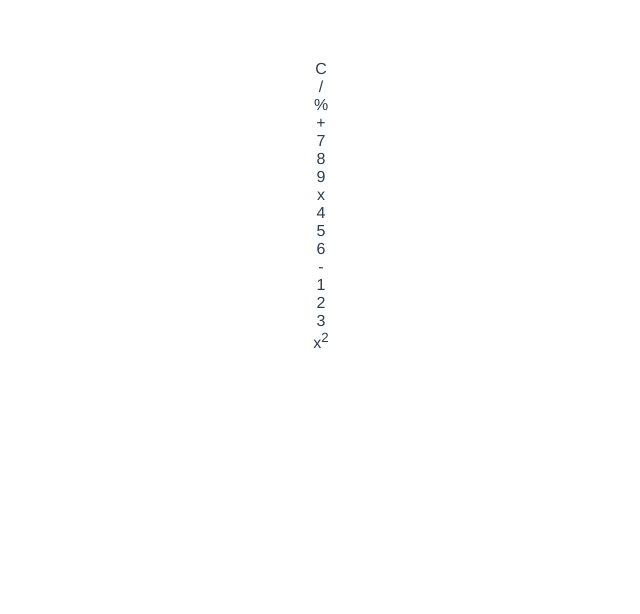
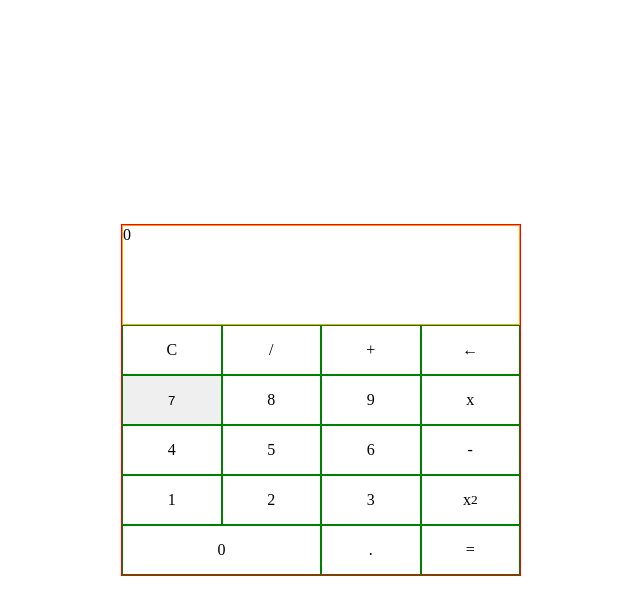
Before and after one commit to pylsar/vanilla_calc, a website built with Vite: page index.html in a window 1280 px wide. Shown: the whole page, without its empty margins (319-959 px from the left). Built offline with nearby package versions, Linux system fonts and the light colour scheme.

Commit message:
start logic

```diff
--- a/index.html
+++ b/index.html
@@ -11,32 +11,37 @@
       <div class="calc">
         <div class="calc__display">
           <div class="calc__display-prev"></div>
-          <div class="calc__display-current"></div>
+          <div class="calc__display-current">0</div>
         </div>
         <div class="calc__buttons">
-          <div class="calc__row-first">
-            <div class="calc__cancel">C</div>
-            <div class="calc__devide">/</div>
-            <div class="calc__procent">%</div>
-            <div class="calc__plus">+</div>
+          <div class="calc__row">
+            <div class="calc__btn calc__cancel">C</div>
+            <div class="calc__btn calc__devide" onclick="operation = '/'">/</div>
+            <div class="calc__btn calc__plus" onclick="operation = '+'">+</div>
+            <div class="calc__btn calc__back">←</div>
           </div>
-          <div class="calc__row-second">
-            <div class="calc__seven">7</div>
-            <div class="calc__eight">8</div>
-            <div class="calc__nine">9</div>
-            <div class="calc__multiply">x</div>
+          <div class="calc__row">
+            <button class="calc__btn calc__seven">7</button>
+            <div class="calc__btn calc__eight">8</div>
+            <div class="calc__btn calc__nine">9</div>
+            <div class="calc__btn calc__multiply">x</div>
           </div>
-          <div class="calc__row-third">
-            <div class="calv__four">4</div>
-            <div class="calc__five">5</div>
-            <div class="calc__six">6</div>
-            <div class="calc__minus">-</div>
+          <div class="calc__row">
+            <div class="calc__btn calc__four">4</div>
+            <div class="calc__btn calc__five">5</div>
+            <div class="calc__btn calc__six">6</div>
+            <div class="calc__btn calc__minus">-</div>
           </div>
-          <div class="calc__row-fourth">
-            <div class="calc__one">1</div>
-            <div class="calc__two">2</div>
-            <div class="calc__three">3</div>
-            <div class="calc__stepen">x<sup>2</sup></div>
+          <div class="calc__row">
+            <div class="calc__btn calc__one">1</div>
+            <div class="calc__btn calc__two">2</div>
+            <div class="calc__btn calc__three">3</div>
+            <div class="calc__btn calc__stepen">x<sup>2</sup></div>
+          </div>
+          <div class="calc__row">
+            <div class="calc__btn calc__zero">0</div>
+            <div class="calc__btn calc__dot">.</div>
+            <div class="calc__btn calc__equal">=</div>
           </div>
         </div>
       </div>
--- a/main.js
+++ b/main.js
@@ -1 +1,29 @@
 import './style.css'
+
+
+const num1 = document.querySelector('.calc__display-current');
+const num2 = document.querySelector('.calc__display-prev');
+const one = document.querySelector('.calc__one');
+const two = document.querySelector('.calc__two');
+
+
+let operation;
+
+function calc(){
+
+    let result;
+    const number1 = Number(num1.value);
+    const number2 = Number(num2.value);
+    console.log(number1)
+
+    switch(operation) {
+        case '/':
+            result = number1 / number2;
+            break;
+        case '+':
+            result = number1 + number2;
+            break;
+    }
+
+}
+calc();
--- a/style.css
+++ b/style.css
@@ -1,8 +1,41 @@
+*{
+  margin: 0;
+  padding: 0;
+  box-sizing: border-box;
+}
+
 #app {
-  font-family: Avenir, Helvetica, Arial, sans-serif;
-  -webkit-font-smoothing: antialiased;
-  -moz-osx-font-smoothing: grayscale;
-  text-align: center;
-  color: #2c3e50;
-  margin-top: 60px;
+  width: 100%;
+  height: 100vh;
+  display: flex;
+  justify-content: center;
+  align-items: center;
 }
+
+.calc{
+  width: 400px;
+  border: 1px solid red;
+}
+
+.calc__display{
+  width: 100%;
+  height: 100px;
+  border: 1px solid orange;
+}
+
+.calc__row{
+  display: flex;
+}
+
+.calc__btn{
+  width: 25%;
+  height: 50px;
+  display: flex;
+  justify-content: center;
+  align-items: center;
+  border: 1px solid green;
+}
+
+.calc__zero{
+  width: 50%;
+}
```
